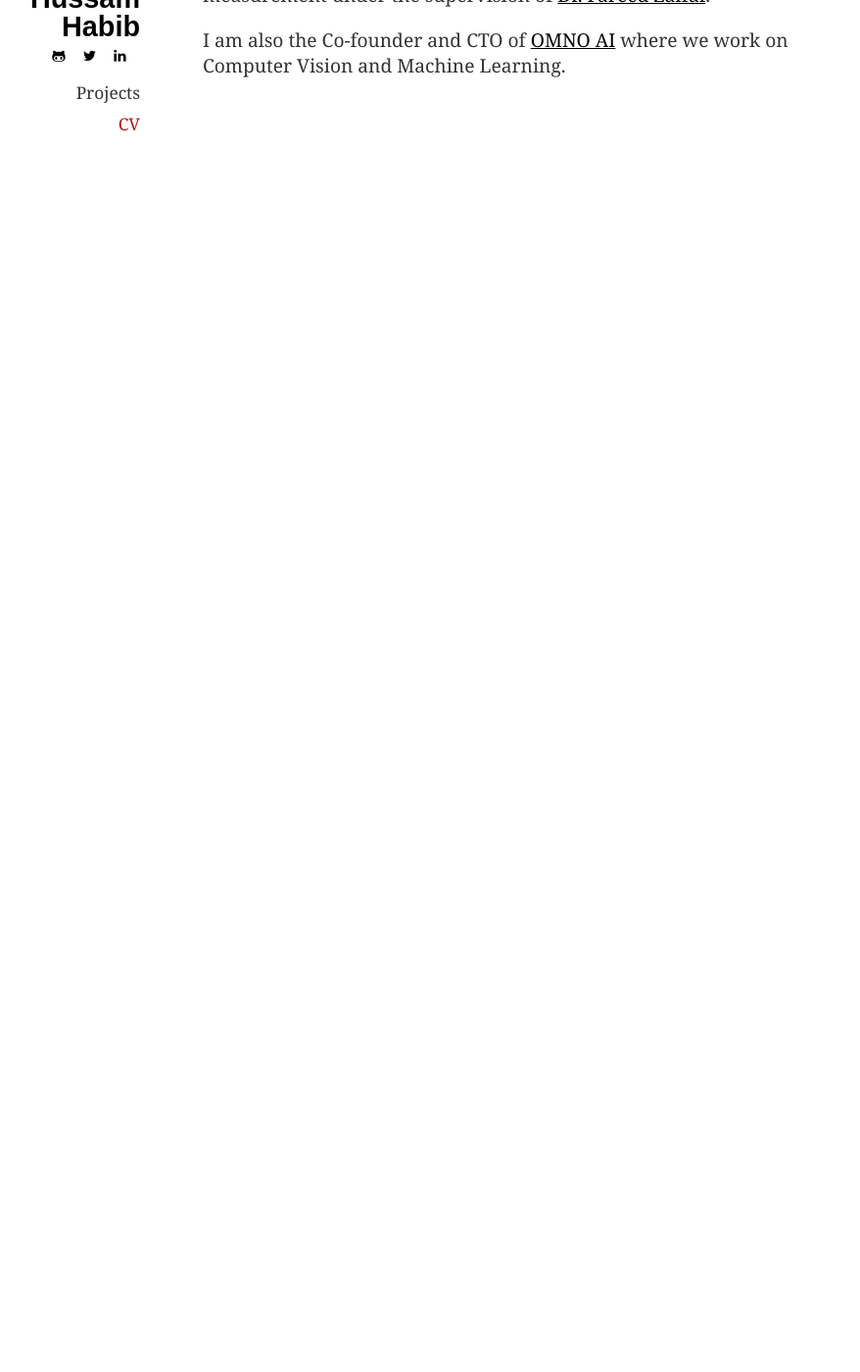
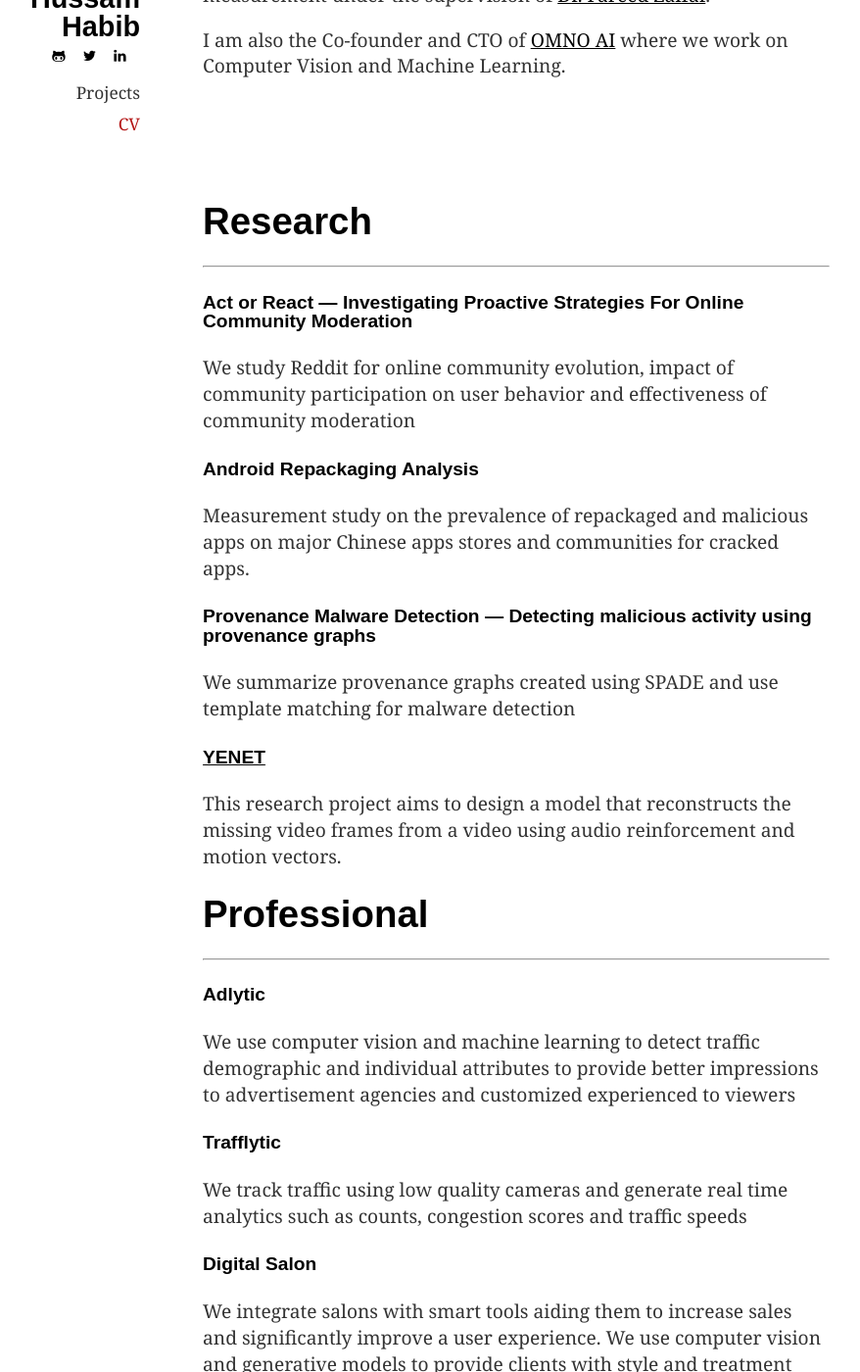
Before and after one commit to hussamh10/hussamh10.github.io, a Jekyll site: the page built from index.md, in a window 1280 px wide and 1400 px high, scrolled down 270 px. Shown: the whole window at 98% size, without its empty margins (177-1055 px from the left). Built offline with Jekyll 4.4.1, drawn with Linux system fonts in a browser that asks for light colours; before the commit the page ends 900 px from its top, so only the background shows below that; some of the changed text lies outside the part shown.

Commit message:
moved projects to index

```diff
--- a/index.md
+++ b/index.md
@@ -9,3 +9,46 @@
 I am a PhD student at The University of Iowa in Computer Science advised by [Dr. Rishab Nithyanand](https://sparta.cs.uiowa.edu/people/rishab/) and working in the [SPARTA lab](https://sparta.cs.uiowa.edu). My research topics are security, privacy and anonymity. Previously, I worked in the [TPI lab](http://www.tpilums.org/) at LUMS on network security and internet measurement under the supervision of [Dr. Fareed Zaffar](https://lums.edu.pk/lums_employee/422).
 
 I am also the Co-founder and CTO of [OMNO AI](https://www.omno.ai/) where we work on Computer Vision and Machine Learning.
+
+<br/>
+<br/>
+<br/>
+
+# Research
+<hr>
+#### Act or React — Investigating Proactive Strategies For Online Community Moderation
+We study Reddit for online community evolution, impact of community participation on user behavior and effectiveness of community moderation
+<br/>
+
+#### Android Repackaging Analysis
+Measurement study on the prevalence of repackaged and malicious apps on major Chinese apps stores and communities for cracked apps.
+<br/>
+
+#### Provenance Malware Detection — Detecting malicious activity using provenance graphs
+We summarize provenance graphs created using SPADE and use template matching for malware detection
+<br/>
+
+#### [YENET](https://github.com/hussamh10/yenet)
+This research project aims to design a model that reconstructs the missing video frames from a video using audio reinforcement and motion vectors.
+<br/>
+
+# Professional
+<hr>
+
+#### Adlytic
+We use computer vision and machine learning to detect traffic demographic and individual attributes to provide better impressions to advertisement agencies and customized experienced to viewers
+#### Trafflytic
+We track traffic using low quality cameras and generate real time analytics such as counts, congestion scores and traffic speeds
+#### Digital Salon
+We integrate salons with smart tools aiding them to increase sales and significantly improve a user experience. We use computer vision and generative models to provide clients with style and treatment recommendation such as hair color, hair style, hair length, facial, makeup, acne treatment etc
+
+# Pet Projects
+<hr>
+
+#### [Fetch](https://github.com/hussamh10/fetch)
+A search engine for Windows with an intuitive GUI that uses approximate search algorithms to instantly find files folders.
+<br/>
+
+#### [AlfredPi](https://github.com/hussamh10/alfredpi):
+A Raspberry Pi bot that automates day to day routine such as downloading media, reminders, calendar management, internet searches, home surveillance.
+<br/>
```
